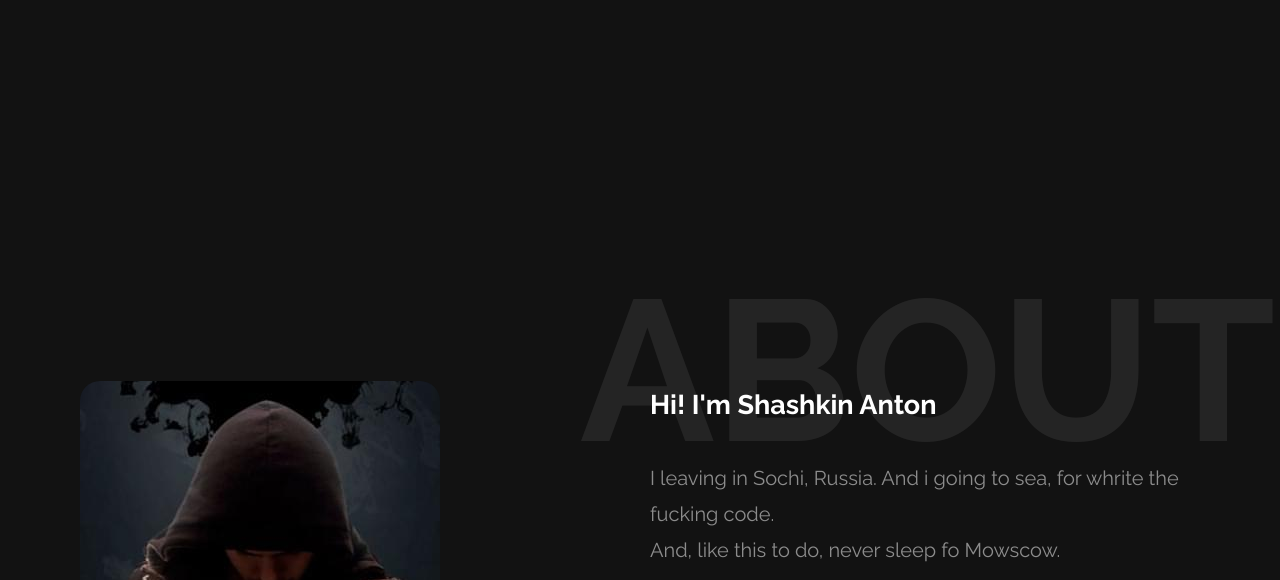
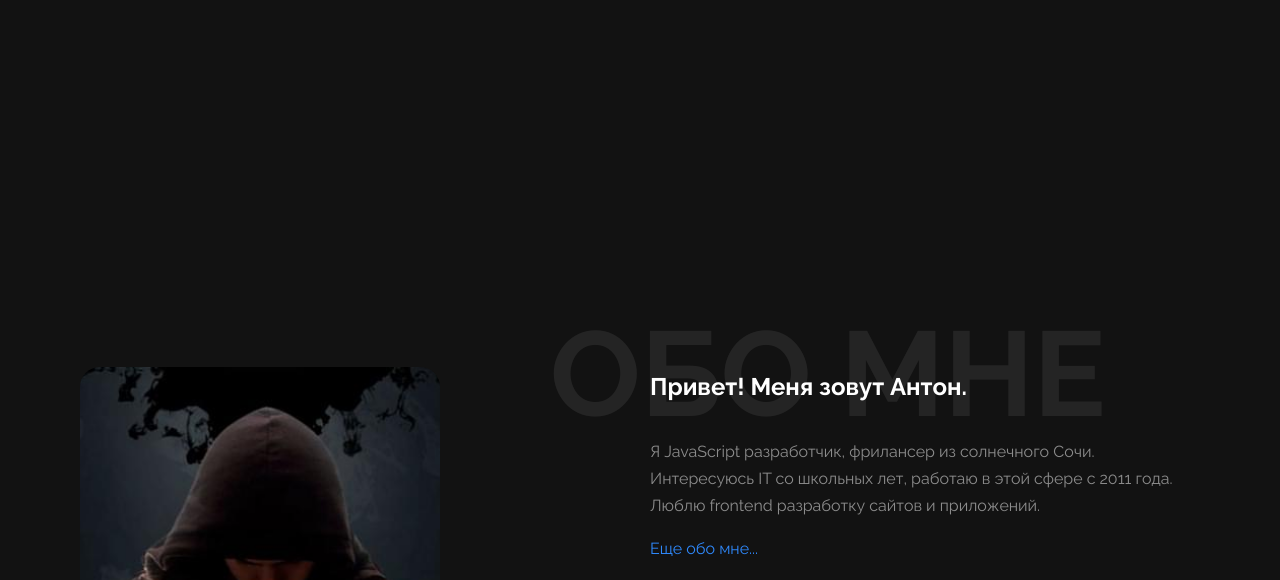
Before and after one commit to ShashkinAV/back, a website: page app/index.html in a window 1280 px wide. Shown: the part 545-1125 px from the top of the page. Drawn offline with Linux system fonts and the light colour scheme; files whose address does not match are found by name.

Commit message:
refactoring code

```diff
--- a/app/index.html
+++ b/app/index.html
@@ -36,8 +36,8 @@
 							<p class="inner__subtext">Frontend разработчик</p>
 						</div>
 						<div class="inner__buttons">
-							<a href="#" class="inner__link">Проекты</a>
-							<a href="#" class="inner__link">Написать мне</a>
+							<a href="#" class="inner__link">Портфолио</a>
+							<a href="#" class="inner__link">Связь</a>
 						</div>
 					</div>
 					<div class="overlay">
@@ -70,16 +70,14 @@
 						</div>
 						<div class="col-lg-6 offset-lg-2 offset-md-1">
 							<div class="layout-back">
-								about
+								Обо мне
 							</div>
 								<div class="about">
 									<div class="about__box">
-										<h2 class="about__title">Hi! I'm Shashkin Anton</h2>
+										<h2 class="about__title">Привет! Меня зовут Антон.</h2>
 										<p class="about__text">
-											I leaving in Sochi, Russia. And i going to sea, for whrite the fucking code. <br>
-											And, like this to do, never sleep fo Mowscow.
-										</p>
-										<a href="#" class="about__link">My resume on HH.ru</a>
+											Я JavaScript разработчик, фрилансер из солнечного Сочи. Интересуюсь IT со школьных лет, работаю в этой сфере с 2011 года. Люблю frontend разработку сайтов и приложений.</p>
+										<a href="#" class="about__link">Еще обо мне...</a>
 										<div class="social">
 											<a href="#" class="social__link">
 												<i class="icon-vk social__icon"></i>
@@ -91,12 +89,6 @@
 												<i class="icon-telegram1 social__icon"></i>
 											</a>
 										</div>
-										<div class="about__contacts">
-											<p>Contact me here!</p>
-											<p>Email: <a href="mailto:aveksis@gmail.com" class="email">aveksis@gmail.com</a>
-												Phone: <a href="tel:7988456783" class="phone">7(988) 456 783</a>
-											</p>
-										</div>
 									</div>
 								</div>
 						</div>
@@ -106,8 +98,8 @@
 			<section id="services">
 				<div class="container">
 					<div class="sec-header">
-						<p class="sec-header__subtitle">what i do</p>
-						<h1 class="sec-header__title">My services</h1>
+						<p class="sec-header__subtitle">Чем я занимаюсь ?</p>
+						<h2 class="sec-header__title">Мои кейсы</h2>
 					</div>
 					<div class="row">
 						<div class="col-lg-4 mb-5">
@@ -116,9 +108,8 @@
 										<i class="icon-code"></i>
 									</div>
 									<div class="card__body">
-										UI/UX Develop
-										mobile App dising
-										Responsive disign
+										Адаптивная верстка сайтов и приложений.
+										С изпользованием HTML5 (canvas, webgl), CSS3 (анимации).
 									</div>
 							</div>
 						</div>
@@ -128,7 +119,7 @@
 									<i class="icon-javascript"></i>
 								</div>
 								<div class="card__body">
-								Javascript is byutiful style programing langwige
+								Разработка модулей и приложений на современном JavaScript (ES6+)
 								</div>
 						</div>
 						</div>
@@ -138,8 +129,8 @@
 									<i class="icon-react"></i>
 								</div>
 								<div class="card__body">
-									Creating hight destructive
-									SPA app on React / Redux.
+									Разработка SPA приложений на React.js и Redux.
+									А также с использованием различных дополнительных пакетов.
 								</div>
 						</div>
 					</div>
@@ -147,8 +138,8 @@
 			</section>
 			<section id="portfolio">
 				<div class="sec-header">
-					<p class="sec-header__subtitle">Portfolio</p>
-					<h1 class="sec-header__title">Checkout a few of my works</h1>
+					<p class="sec-header__subtitle">Портфолио</p>
+					<h1 class="sec-header__title">Примеры моего кода можно посмотреть ниже</h1>
 				</div>
 				<div class="container">
 					<div class="row mb-5 mt-5">
@@ -223,7 +214,7 @@
 						</div>
 					</div>
 					<h3 class="contacts__us">
-						Contact Us
+						Напишите мне
 					</h3>
 					<a href="mailto:aveksis@gmail.com" class="contacts__email">aveksis@gmail.com</a>
 					<p class="contacts__copy">
--- a/app/sass/_config.sass
+++ b/app/sass/_config.sass
@@ -1,9 +1,9 @@
 // USER VARIABLES SECTION
 
 $accent: #2f89fc// Accent Color
-$fontsize: 18px // Body Font Size
+$fontsize: 16px // Body Font Size
 $textcolor: #8c8c8c // Text Color
-$lineheight: 1.8 // Document Line Height
+$lineheight: 1.7 // Document Line Height
 $userfont: Roboto, sans-serif // User Font Family
 $systemfont: -apple-system, BlinkMacSystemFont, Arial, sans-serif // System Font Family
 $raleway: 'Raleway', sans-serif
--- a/app/sass/_media.scss
+++ b/app/sass/_media.scss
@@ -1,78 +1,39 @@
 //Media style
 
 @include media-breakpoint-down(sm) {
+	section {
+		padding: 1em 0;
+	}
+	.layout-back {
+		display: none;
+	}
 	.inner {
 		width: 90%;
-		&__link {
-			font-size: 14px;
+		&__text {
+			h1 {
+				font-size: 28px;
+			}
 		}
-	}
-	.inner-text h1 {
-		font-size: 16px;
-	}
-	.navbar {
-		&__title {
-			font-size: 30px;
+		&__subtext {
+			font-size: 18px;
 		}
-		&__link {
-			font-size: 20px;
-		}
-	}
-	.layout-back {
-		display: none
 	}
 	.about-img {
 		background-image: url(../images/dest/1.jpg);
-		height: 250px;
+		height: 200px;
+		margin-bottom: 20px;
 	}
 	.about {
-		padding: 1em;
+		margin: 0 10px;
+		&__title {
+			font-size: 18px;
+			font-weight: 500;
+		}
 	}
-	.order-xs-2 {
-		order: 2
-	}
-
+}
+@include media-breakpoint-up(md) {
 
 }
-@include media-breakpoint-up(md) {
-	.inner {
-		width: 90%;
-		&__link {
-			font-size: 20px;
-		}
-	}
-	.inner-text h1 {
-		font-size: 24px;
-	}
-	.layout-back {
-		display: none
-	}
-	.about {
-		padding: 5em;
-	}
-	.about-img {
-		background-image: url(../images/dest/1.jpg);
-		height: 250px;
-	}
+@include media-breakpoint-up(lg) {
+
 }
-@include media-breakpoint-up(lg) {
-	.inner {
-		width: 90%;
-		&__link {
-			font-size: 30px;
-		}
-	}
-	.about {
-		padding: 0;
-	}
-	.inner-text h1 {
-		font-size: 40px;
-	}
-	.layout-back {
-		display: block
-	}
-	.about-img {
-		background-image: url(../images/dest/me.jpg);
-		height: 600px;
-	}
-}
--- a/app/sass/main.sass
+++ b/app/sass/main.sass
@@ -13,7 +13,7 @@ a
 	transition: all 0.3s ease
 	&:hover
 		text-decoration: none
-		color: $accent
+		color: lighten($accent, 20%)
 
 .overflow-hidden
 	overflow: hidden
@@ -57,9 +57,10 @@ a
 	margin: 0 auto
 	&__link
 		font-weight: 500
-		font-size: 30px
-		margin-left: 30px
+		margin-right: 30px
 		transition: all 0.3s ease
+		&:last-child
+			margin: 0
 		&:after
 			content: ""
 			margin: 0 auto
@@ -76,10 +77,10 @@ a
 	&__text
 		text-align: center
 		color: #fff
-		font-size: 36px
+		font-size: 28px
 		text-transform: uppercase
 	&__subtext
-		font-size: 36px
+		font-size: 24px
 		text-transform: uppercase
 
 
@@ -108,11 +109,12 @@ a
 		text-align: center
 		margin-top: 40px
 	&__link
-		font-size: 50px
+		font-size: 30px
 		transition: all 0.3s ease
 		display: block
+		margin: 15px 0
 		&:hover
-			transform: rotate(10deg)
+			transform: scale(1.1)
 
 	&__title
 		font-size: 60px
@@ -123,8 +125,6 @@ a
 	&__title
 		color: #ffffff
 		margin-bottom: 30px
-	&__text
-		font-size: 20px
 	&__contacts
 		color: #ffffff
 		font-size: 20px
@@ -158,14 +158,14 @@ a
 		font-size: 22px
 
 .layout-back
-	font-size: 200px
+	font-size: 120px
 	font-weight: bold
 	text-transform: uppercase
 	position: absolute
 	z-index: 1
 	color:	rgba(255,255,255,.08)
-	top: -190px
-	left: -60px
+	top: -95px
+	left: -90px
 .sec-header
 	margin-bottom: 100px
 	&__title
```
Also changed, not shown: app/css/app.min.css.
